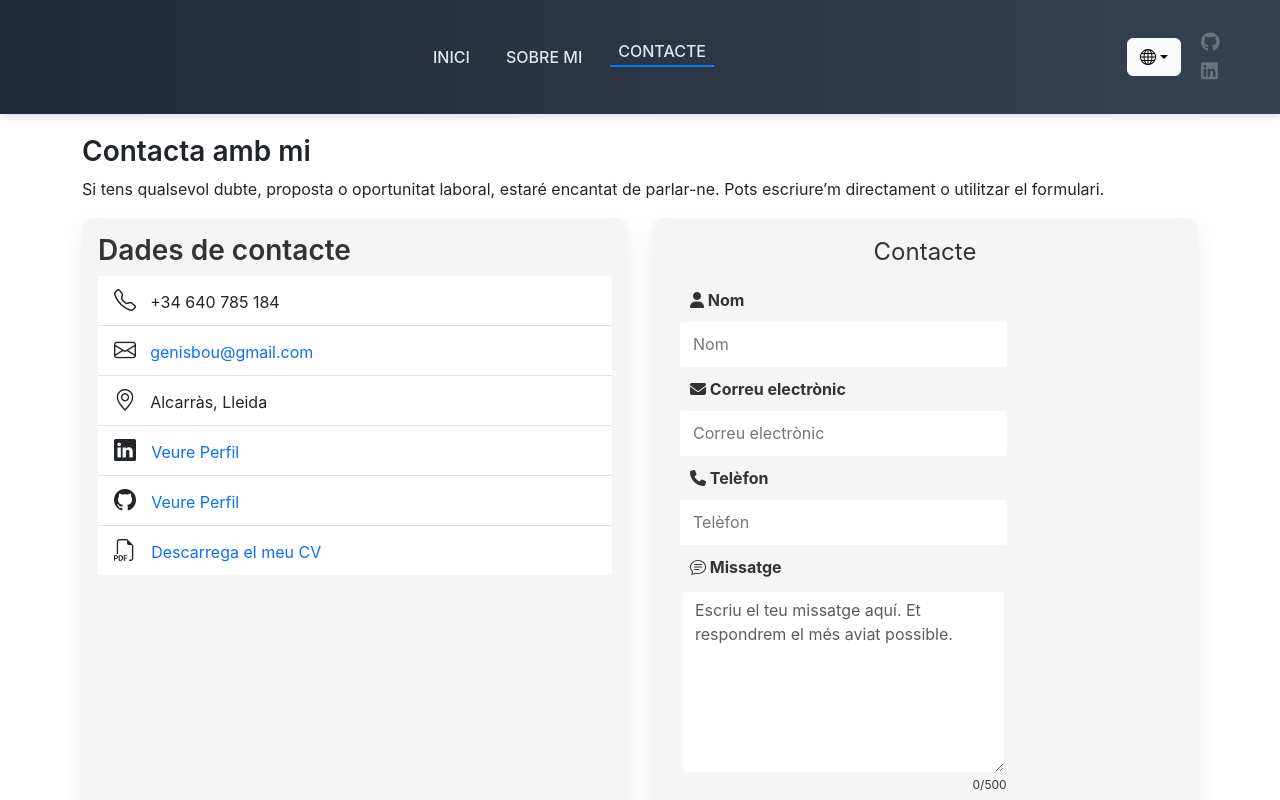
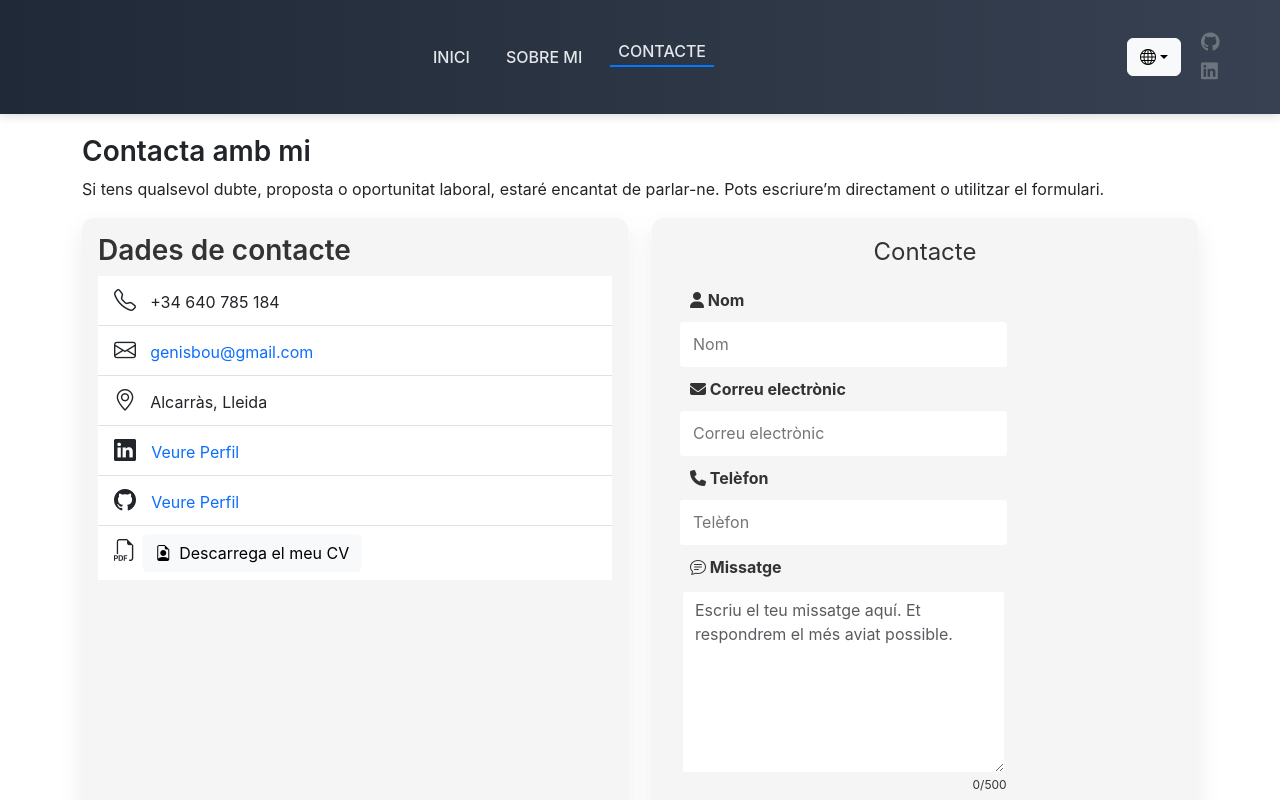
Before and after one commit to genisbou/portafoli, a React (Create React App) app: page /portafoli/ca/contacte in a window 1280 px wide. Shown: the top 800 px of the page. Built offline with nearby package versions, Linux system fonts and the light colour scheme.

Commit message:
Update Contacte.js

```diff
--- a/src/Pages/Contacte.js
+++ b/src/Pages/Contacte.js
@@ -255,7 +255,15 @@ const Inici = () => {
 
                                     <li className="list-group-item">
                                         <i className="bi bi-filetype-pdf" style={{fontSize: "22px"}}> </i>
-                                        <a href={Cv} target="_blank" style={{textDecoration: "none"}}>&nbsp;  {t('home.downloadCv')}</a>
+                                        <a type="button" className="btn btn-light"
+                                           href={Cv}
+                                           target="_blank"
+                                           rel="noopener noreferrer"
+                                           download={"Cv-Genis-es.pdf"}
+
+                                        > <i className="bi bi-file-earmark-person me-2"></i>
+                                            {t('home.downloadCv')}
+                                        </a>
 
                                     </li>
 
```
